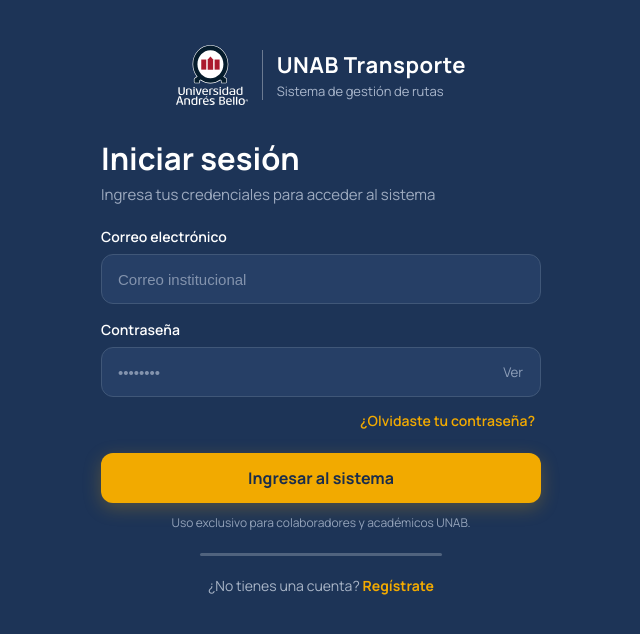
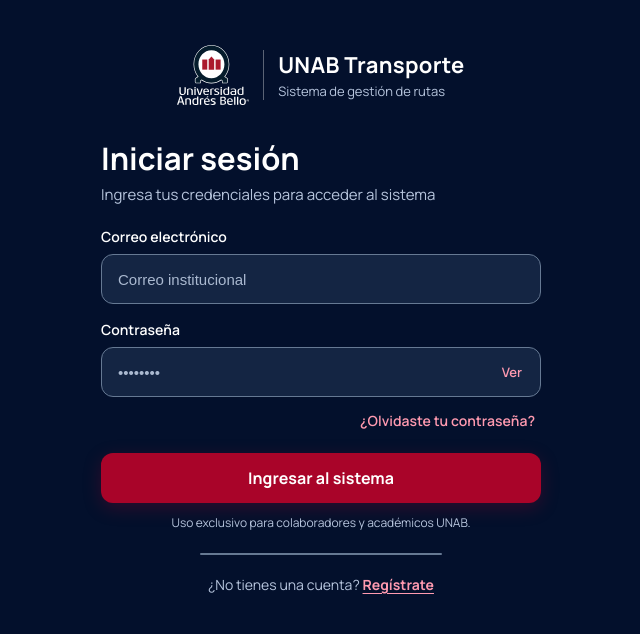
Before and after one commit to sebastianihg05/cinf100-tareas-hector, a React (Vite) app in the folder frontend/: page /login in a window 1280 px wide. Shown: the top 634 px of the page, without its empty margins (319-959 px from the left). Built offline with nearby package versions, Linux system fonts and the light colour scheme.

Commit message:
Update auth.css

```diff
--- a/frontend/src/login/styles/auth.css
+++ b/frontend/src/login/styles/auth.css
@@ -1,30 +1,44 @@
 .auth-page {
+  --auth-navy: #03102c;
+  --auth-red: #a90429;
+  --auth-red-hover: #c01941;
+  --auth-surface: #142543;
+  --auth-surface-raised: #112240;
+  --auth-border: #667993;
+  --auth-text: #ffffff;
+  --auth-muted: #b7c5dd;
+  --auth-link: #ff9ab0;
+  --auth-focus: #ff93a6;
+
   min-height: 100vh;
-  background: #1d3457;
+  min-height: 100dvh;
+  background: var(--auth-navy);
   display: flex;
   justify-content: center;
   align-items: flex-start;
-  padding: 45px 20px;
-  color: white;
+  padding: 45px 20px 36px;
+  color: var(--auth-text);
 }
 
-.auth-container {
+.auth-page .auth-container {
   width: 100%;
   max-width: 440px;
 }
 
-.auth-logo {
+.auth-page .auth-logo {
   display: block;
   flex-shrink: 0;
+  max-width: 100%;
+  width: auto;
 }
 
-/* Línea divisoria entre el logo y el nombre, como en el manual de marca UNAB */
-.brand-text {
+/* La división visual separa el logo institucional del nombre de la app. */
+.auth-page .brand-text {
   padding-left: 14px;
   border-left: 1px solid rgba(255, 255, 255, 0.35);
 }
 
-.brand {
+.auth-page .brand {
   display: flex;
   align-items: center;
   justify-content: center;
@@ -33,253 +47,261 @@
   margin-bottom: 32px;
 }
 
-.brand-icon {
+.auth-page .brand-icon {
   width: 58px;
   height: 48px;
+  flex-shrink: 0;
   border-radius: 12px;
-  background: #f2aa00;
-  color: #18345a;
+  background: var(--auth-red);
+  color: #ffffff;
   display: flex;
   align-items: center;
   justify-content: center;
 }
 
-.brand h1 {
+.auth-page .brand h1 {
   margin: 0;
   font-size: 22px;
   font-weight: 700;
-  letter-spacing: 0.5px;
+  letter-spacing: 0.3px;
 }
 
-.brand p {
+.auth-page .brand p {
   margin: 2px 0 0;
-  color: #aab7cc;
+  color: var(--auth-muted);
   font-size: 13px;
 }
 
-.auth-header {
+.auth-page .auth-header {
   margin-bottom: 22px;
 }
 
-.auth-header h2 {
+.auth-page .auth-header h2 {
   margin: 0;
   font-size: 31px;
   font-weight: 700;
 }
 
-.auth-header p {
+.auth-page .auth-header p {
   margin: 5px 0 0;
-  color: #9eabc0;
+  color: var(--auth-muted);
   font-size: 15px;
 }
 
-.auth-form {
+.auth-page .auth-form {
   display: flex;
   flex-direction: column;
 }
 
-.form-group {
+.auth-page .form-group {
   margin-bottom: 16px;
 }
 
-.form-group label {
+.auth-page .form-group label {
   display: block;
   font-size: 14px;
   font-weight: 600;
   margin-bottom: 8px;
 }
 
-.form-group input,
-.form-group select {
+.auth-page .form-group input,
+.auth-page .form-group select {
   width: 100%;
   height: 50px;
   box-sizing: border-box;
   padding: 0 16px;
-  background: #263f66;
-  border: 1px solid #405778;
+  background: var(--auth-surface);
+  border: 1px solid var(--auth-border);
   border-radius: 12px;
-  color: white;
+  color: var(--auth-text);
   font-size: 15px;
   outline: none;
-  transition: border-color 0.2s;
+  transition: border-color 0.2s, box-shadow 0.2s;
 }
 
-.form-group input::placeholder {
-  color: #8393ad;
+.auth-page .form-group select option {
+  background: var(--auth-surface);
+  color: var(--auth-text);
 }
 
-.form-group input:focus,
-.form-group select:focus {
-  border-color: #f2aa00;
+.auth-page .form-group input::placeholder {
+  color: #aab9d0;
+  opacity: 1;
 }
 
-.password-field {
+.auth-page .form-group input:focus,
+.auth-page .form-group select:focus {
+  border-color: var(--auth-focus);
+  box-shadow: 0 0 0 3px rgba(255, 147, 166, 0.22);
+}
+
+.auth-page .password-field {
   position: relative;
 }
 
-.password-field input {
-  padding-right: 52px;
+.auth-page .password-field input {
+  padding-right: 88px;
 }
 
-.password-toggle {
+.auth-page .password-toggle {
   position: absolute;
   right: 14px;
   top: 50%;
   transform: translateY(-50%);
   background: transparent;
   border: 0;
-  color: #8fa0ba;
+  color: var(--auth-link);
   cursor: pointer;
   display: flex;
-  padding: 4px;
+  align-items: center;
+  padding: 5px;
+  font-size: 13px;
+  font-weight: 600;
 }
 
-.forgot-password {
+.auth-page .forgot-password {
   align-self: flex-end;
   border: 0;
   background: transparent;
-  color: #f2aa00;
+  color: var(--auth-link);
   font-size: 14px;
   font-weight: 600;
   cursor: pointer;
   margin: -3px 0 22px;
 }
 
-.form-error {
-  background: rgba(220, 53, 69, 0.15);
-  border: 1px solid rgba(255, 100, 115, 0.45);
+.auth-page .form-error {
+  background: rgba(169, 4, 41, 0.2);
+  border: 1px solid rgba(255, 147, 166, 0.6);
   border-radius: 9px;
   padding: 10px 12px;
-  color: #ffb0b8;
+  color: #ffc6d0;
   font-size: 13px;
   margin: 0 0 14px;
 }
 
-.primary-button {
+.auth-page .primary-button {
   width: 100%;
-  height: 50px;
+  min-height: 50px;
   border: 0;
   border-radius: 12px;
-  background: #f2aa00;
-  color: #1a2d4b;
+  background: var(--auth-red);
+  color: #ffffff;
   font-size: 16px;
   font-weight: 700;
   cursor: pointer;
-  box-shadow: 0 5px 18px rgba(242, 170, 0, 0.25);
-  transition:
-    transform 0.15s,
-    background 0.15s;
+  box-shadow: 0 5px 18px rgba(169, 4, 41, 0.26);
+  transition: transform 0.15s, background 0.15s;
 }
 
-.primary-button:hover {
-  background: #ffb700;
+.auth-page .primary-button:hover:not(:disabled) {
+  background: var(--auth-red-hover);
 }
 
-.primary-button:active {
+.auth-page .primary-button:active:not(:disabled) {
   transform: scale(0.99);
 }
 
-.exclusive-text {
-  color: #94a3ba;
+.auth-page .primary-button:disabled {
+  opacity: 0.7;
+  cursor: not-allowed;
+  box-shadow: none;
+}
+
+.auth-page button:focus-visible,
+.auth-page a:focus-visible {
+  outline: 3px solid var(--auth-focus);
+  outline-offset: 3px;
+}
+
+.auth-page .exclusive-text {
+  color: var(--auth-muted);
   font-size: 12px;
   text-align: center;
   margin: 11px 0 22px;
 }
 
-.auth-divider {
+.auth-page .auth-divider {
   width: 55%;
-  height: 3px;
-  background: #50637e;
+  height: 2px;
+  background: #667993;
   border-radius: 10px;
   margin: 0 auto 20px;
 }
 
-.auth-switch {
+.auth-page .auth-switch {
   text-align: center;
-  color: #a9b5c7;
+  color: var(--auth-muted);
   font-size: 14px;
 }
 
-.auth-switch a {
-  color: #f2aa00;
+.auth-page .auth-switch a {
+  color: var(--auth-link);
   font-weight: 700;
-  text-decoration: none;
+  text-decoration: underline;
+  text-underline-offset: 3px;
 }
 
-@media (max-width: 500px) {
-  .auth-page {
-    padding: 35px 28px;
-  }
-
-  .auth-header h2 {
-    font-size: 28px;
-  }
-
-  .auth-logo {
-    height: 50px;
-  }
-
-  .brand h1 {
-    font-size: 19px;
-  }
-}
-.user-type-selector {
+.auth-page .user-type-selector {
   display: flex;
   gap: 12px;
 }
 
-.user-type {
+.auth-page .user-type {
   flex: 1;
+  min-width: 0;
   height: 44px;
   border-radius: 11px;
-  border: 1px solid #405778;
-  background: #263f66;
-  color: white;
+  border: 1px solid var(--auth-border);
+  background: var(--auth-surface);
+  color: var(--auth-text);
   font-size: 14px;
   font-weight: 600;
   cursor: pointer;
 }
 
-.user-type.active {
-  background: #f2aa00;
-  border-color: #f2aa00;
-  color: #1a2d4b;
+.auth-page .user-type.active {
+  background: var(--auth-red);
+  border-color: var(--auth-red);
+  color: #ffffff;
 }
 
-.link-button {
+.auth-page .link-button {
   border: 0;
   padding: 0;
   background: transparent;
-  color: #f2aa00;
+  color: var(--auth-link);
   font: inherit;
   font-weight: 700;
   cursor: pointer;
+  text-decoration: underline;
+  text-underline-offset: 3px;
 }
 
-.success-card {
-  background: #263f66;
-  border: 1px solid #405778;
+.auth-page .success-card {
+  background: var(--auth-surface-raised);
+  border: 1px solid var(--auth-border);
   border-radius: 16px;
   padding: 22px;
   margin-top: 10px;
 }
 
-.success-card h2 {
+.auth-page .success-card h2 {
   margin: 0;
   font-size: 21px;
 }
 
-.success-card > div:first-child + div p {
-  color: #aab7cc;
+.auth-page .success-card > div:first-child + div p {
+  color: var(--auth-muted);
   margin: 4px 0 0;
 }
 
-.success-icon {
+.auth-page .success-icon {
   width: 48px;
   height: 48px;
   border-radius: 12px;
-  background: #f2aa00;
-  color: #1d3457;
+  background: var(--auth-red);
+  color: #ffffff;
   display: flex;
   align-items: center;
   justify-content: center;
@@ -287,79 +309,134 @@
   margin-bottom: 14px;
 }
 
-.success-message {
+.auth-page .success-message {
   margin: 20px 0;
   line-height: 1.5;
-  color: #eef2f7;
+  color: #edf2fb;
 }
 
-.success-info {
-  background: #1d3457;
-  border: 1px solid #405778;
+.auth-page .success-info {
+  background: var(--auth-navy);
+  border: 1px solid var(--auth-border);
   border-radius: 12px;
   padding: 14px;
-  color: #aab7cc;
+  color: var(--auth-muted);
   font-size: 13px;
 }
 
-.success-button {
-  margin-top: 250px;
+.auth-page .success-button {
+  margin-top: 28px;
 }
-button {
+
+.auth-page button {
   font-family: inherit;
 }
 
-.forgot-container {
+.auth-page .forgot-container {
   min-height: calc(100vh - 90px);
+  min-height: calc(100dvh - 90px);
   display: flex;
   flex-direction: column;
 }
 
-.forgot-header {
+.auth-page .forgot-header {
   margin-top: 8px;
   margin-bottom: 26px;
 }
 
-.forgot-header h2 {
+.auth-page .forgot-header h2 {
   font-size: 30px;
 }
 
-.forgot-header p {
+.auth-page .forgot-header p {
   max-width: 390px;
   line-height: 1.4;
 }
 
-.field-help {
+.auth-page .field-help {
   margin: 8px 0 0;
-  color: #91a0b8;
+  color: var(--auth-muted);
   font-size: 12px;
 }
 
-.back-login-button {
+.auth-page .back-login-button {
   margin: 26px auto 0;
   padding: 8px;
   border: 0;
   background: transparent;
-  color: #f2aa00;
+  color: var(--auth-link);
   font-size: 14px;
   font-weight: 600;
   cursor: pointer;
 }
 
-.form-success {
+.auth-page .form-success {
   margin: 0 0 14px;
   padding: 10px 12px;
   border-radius: 9px;
-  background: rgba(45, 180, 120, 0.15);
-  border: 1px solid rgba(80, 210, 150, 0.35);
+  background: rgba(45, 180, 120, 0.14);
+  border: 1px solid rgba(80, 210, 150, 0.4);
   color: #a8efd0;
   font-size: 13px;
 }
 
-.forgot-footer {
+.auth-page .forgot-footer {
   margin-top: auto;
   margin-bottom: 0;
   text-align: center;
-  color: #91a0b8;
+  color: var(--auth-muted);
   font-size: 11px;
 }
+
+@media (max-width: 500px) {
+  .auth-page {
+    padding: 32px 20px 36px;
+  }
+
+  .auth-page .brand {
+    gap: 12px;
+    margin-bottom: 28px;
+  }
+
+  .auth-page .auth-header h2 {
+    font-size: 28px;
+  }
+
+  .auth-page .auth-logo {
+    height: 50px;
+  }
+
+  .auth-page .brand h1 {
+    font-size: 19px;
+  }
+}
+
+@media (max-width: 360px) {
+  .auth-page {
+    padding: 26px 16px 32px;
+  }
+
+  .auth-page .brand {
+    gap: 10px;
+  }
+
+  .auth-page .brand-text {
+    padding-left: 10px;
+  }
+
+  .auth-page .brand h1 {
+    font-size: 17px;
+  }
+
+  .auth-page .brand p {
+    font-size: 12px;
+  }
+}
+
+@media (prefers-reduced-motion: reduce) {
+  .auth-page .primary-button,
+  .auth-page .form-group input,
+  .auth-page .form-group select {
+    transition: none;
+  }
+}
```
